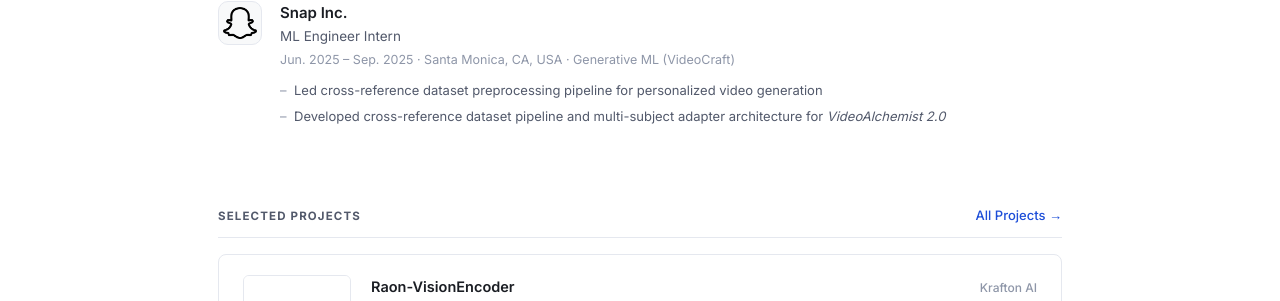
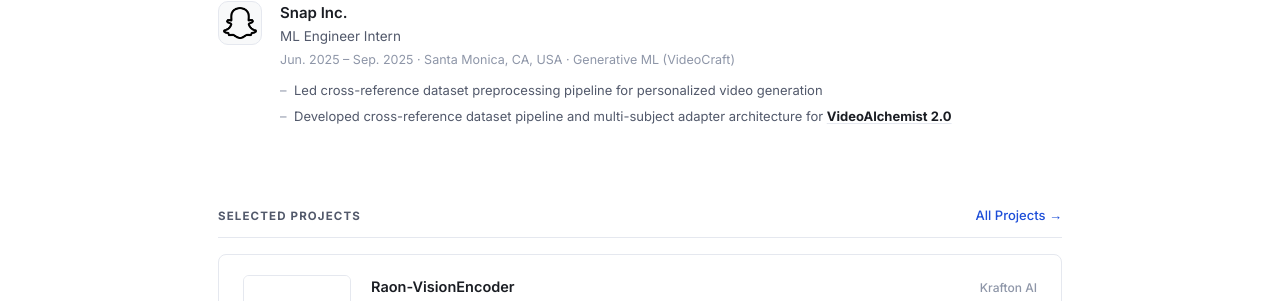
Before and after one commit to Glanceyes/Glanceyes.github.io, a Jekyll site: the page built from _pages/index.md, in a window 1280 px wide and 1400 px high, scrolled down 2079 px. Shown: the part 149-450 px from the top of the window. Built offline with Jekyll 4.4.1, drawn with Linux system fonts in a browser that asks for light colours.

Commit message:
Restore HuggingFace Daily Paper link on DreamCatalyst; link VideoAlchemist 2.0 in exp to project card
Co-Authored-By: Claude Sonnet 4.6 <noreply@anthropic.com>

```diff
--- a/_pages/index.md
+++ b/_pages/index.md
@@ -133,7 +133,7 @@ description: Griffin Sunho (Seonho) Lee – Applied AI Researcher at Krafton AI
       <img class="pub-thumb" src="/images/about/publications/dreamcatalyst.png" alt="DreamCatalyst">
       <div class="pub-body">
         <div class="pub-title">DreamCatalyst: Fast and High-Quality 3D Editing via Controlling Editability and Identity Preservation</div>
-        <div class="pub-note">🤗 HuggingFace Daily Paper</div>
+        <div class="pub-note"><a href="https://huggingface.co/papers/2407.11394" target="_blank">🤗 HuggingFace Daily Paper</a></div>
         <div class="pub-authors">Jiwook Kim*, <strong>Seonho Lee</strong>*, Jaeyo Shin, Jiho Choi, Hyunjung Shim†</div>
         <div class="pub-meta">
           <span class="venue-badge conf">ICLR 2025</span>
@@ -202,7 +202,7 @@ description: Griffin Sunho (Seonho) Lee – Applied AI Researcher at Krafton AI
         <div class="exp-meta">Jun. 2025 – Sep. 2025 · Santa Monica, CA, USA · Generative ML (VideoCraft)</div>
         <ul class="exp-bullets">
           <li>Led cross-reference dataset preprocessing pipeline for personalized video generation</li>
-          <li>Developed cross-reference dataset pipeline and multi-subject adapter architecture for <em>VideoAlchemist 2.0</em></li>
+          <li>Developed cross-reference dataset pipeline and multi-subject adapter architecture for <a href="#videoalchemist"><strong>VideoAlchemist 2.0</strong></a></li>
         </ul>
       </div>
     </div>
@@ -238,7 +238,7 @@ description: Griffin Sunho (Seonho) Lee – Applied AI Researcher at Krafton AI
       </div>
     </div>
 
-    <div class="project-card">
+    <div class="project-card" id="videoalchemist">
       <div class="project-header">
         <div class="project-title">VideoAlchemist 2.0</div>
         <span class="project-org">Snap Inc.</span>
--- a/css/style.scss
+++ b/css/style.scss
@@ -218,6 +218,8 @@ section { margin-bottom: 56px; }
 .pub-title a { color: var(--text); text-decoration: none; }
 .pub-title a:hover { color: var(--accent); text-decoration: underline; text-underline-offset: 2px; }
 .pub-note { font-size: 12px; color: #b45309; margin-bottom: 5px; font-weight: 500; }
+.pub-note a, .main .pub-note a { color: inherit; text-decoration: none; }
+.pub-note a:hover, .main .pub-note a:hover { text-decoration: none; }
 .pub-authors { font-size: 12.5px; color: var(--text-mid); margin-bottom: 8px; line-height: 1.5; }
 .pub-authors strong { color: var(--text); font-weight: 600; }
 .pub-meta { display: flex; align-items: center; flex-wrap: wrap; gap: 8px; }
```
